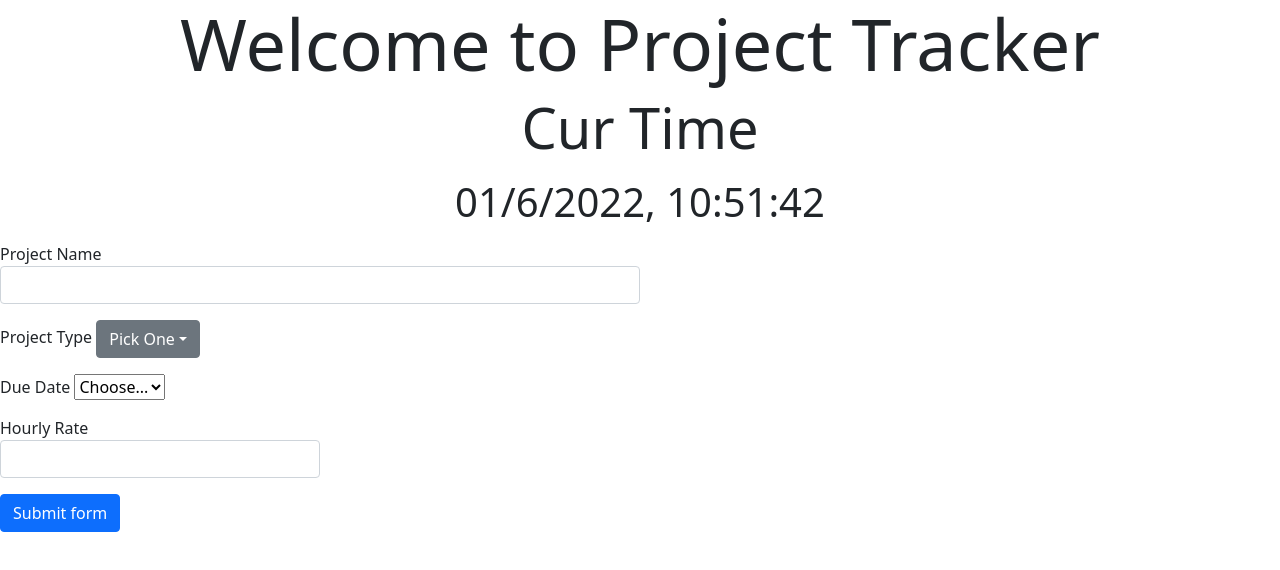
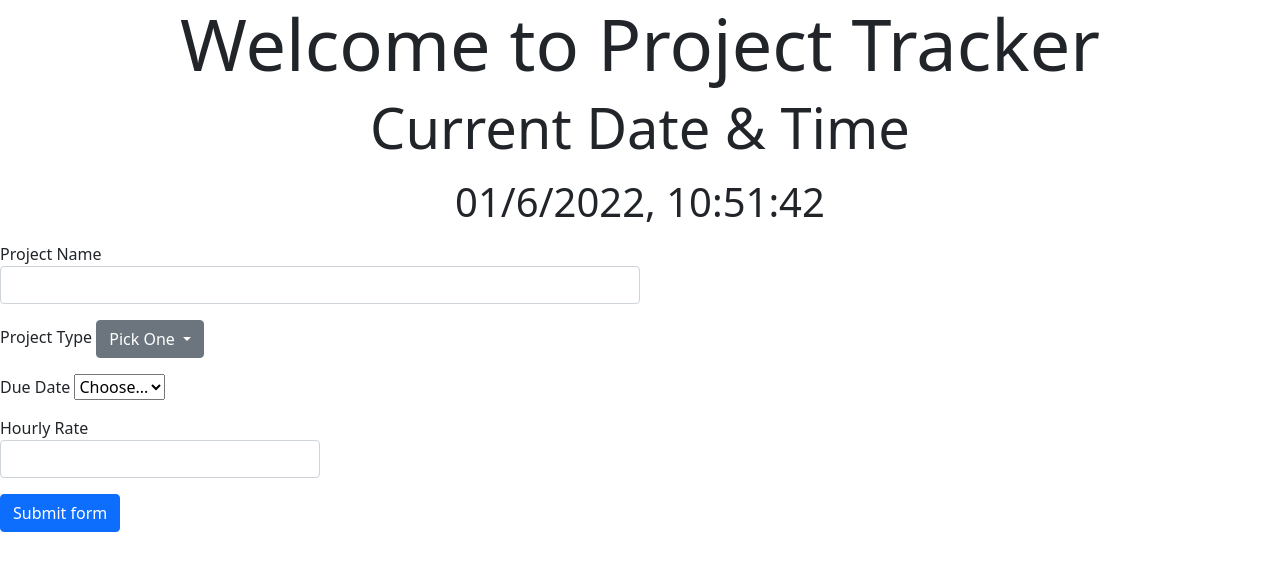
Before and after one commit to plotinusspascual/project-tracker, a plain HTML site: page index.html in a window 1280 px wide. Drawn offline with nearby package versions, Linux system fonts and the light colour scheme.

Commit message:
Updated the index.html.

```diff
--- a/index.html
+++ b/index.html
@@ -18,7 +18,7 @@
 <!---header that will show current time-->
 <header class="header jumbotron jumbotron-fluid">
   <h1 class = "display-2 d-flex justify-content-center">Welcome to Project Tracker</h1>
-  <p class = "display-4 d-flex justify-content-center">Cur Time</p>
+  <p class = "display-4 d-flex justify-content-center">Current Date & Time</p>
   <p id="current-time" class = "display-6 d-flex justify-content-center"></p>
 </header>
 
@@ -32,7 +32,9 @@
       </div>
       <div class="col-md-6 mb-3">
         <label for="project-type">Project Type</label>
-          <button class="btn btn-secondary dropdown-toggle" type="button" id="dropdownMenuButton1" data-bs-toggle="dropdown" aria-expanded="false">Pick One</button>
+          <button class="btn btn-secondary dropdown-toggle" type="button" id="dropdownMenuButton1" data-bs-toggle="dropdown" aria-expanded="false">Pick One
+
+          </button>
           <ul class="dropdown-menu" aria-labelledby="dropdownMenuButton1">
             <li><a class="dropdown-item" href="#">Web Application (Front End)</a></li>
             <li><a class="dropdown-item" href="#">Web Application (Back End)</a></li>
```
